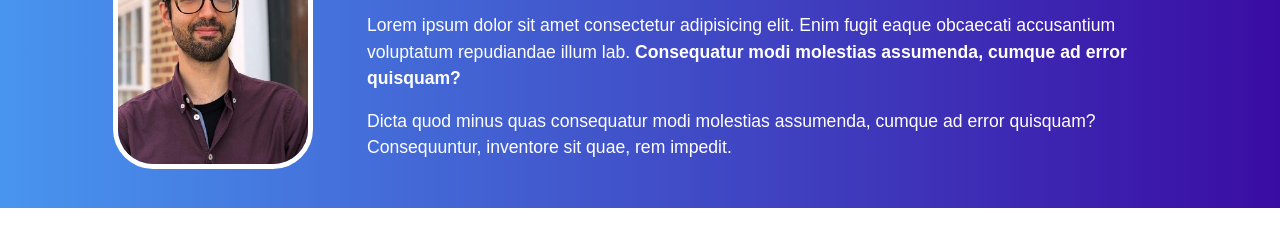
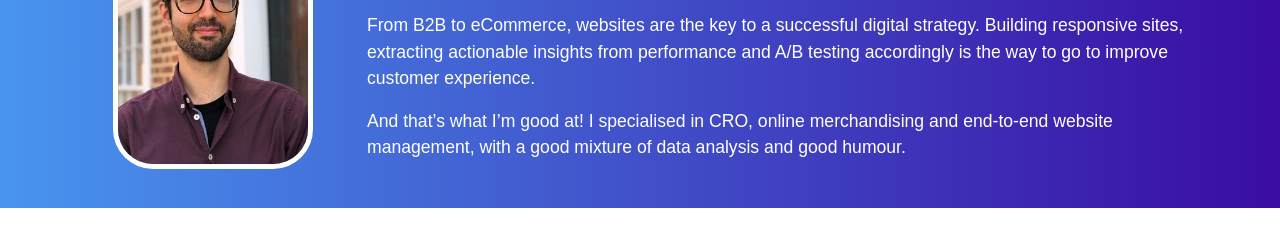
Before and after one commit to gonzaloacha/gonzaloacha.github.io, a plain HTML site: page index.html in a window 1280 px wide. Shown: the part 205-448 px from the top of the page. Drawn offline with nearby package versions, Linux system fonts and the light colour scheme; some packages are replaced by stand-ins of ours; a script that the page names is missing; a web font is replaced by a local one.

Commit message:
Update index.html

```diff
--- a/index.html
+++ b/index.html
@@ -67,11 +67,8 @@
                 <div class="col-md-9 hero-text">
                     <p class="promo-title">Hi, I'm Gonzalo. I build, analyse and optimise websites.
                     </p>
-                    <p class="promo-text">Lorem ipsum dolor sit amet consectetur adipisicing elit. Enim fugit eaque
-                        obcaecati accusantium voluptatum repudiandae illum lab. <b>Consequatur modi molestias assumenda,
-                            cumque ad error quisquam?</b></p>
-                    <p class="promo-text"> Dicta quod minus quas consequatur modi molestias assumenda, cumque ad error
-                        quisquam?Consequuntur, inventore sit quae, rem impedit.</p>
+                    <p class="promo-text">From B2B to eCommerce, websites are the key to a successful digital strategy. Building responsive sites, extracting actionable insights from performance and A/B testing accordingly is the way to go to improve customer experience.</p>
+                    <p class="promo-text">And that’s what I’m good at! I specialised in CRO, online merchandising and end-to-end website management, with a good mixture of data analysis and good humour.</p>
                     <!-- <a href="#"><img src="images/play-64.png" class="play-btn">Watch our corporate video</a> -->
                 </div>
 
```
